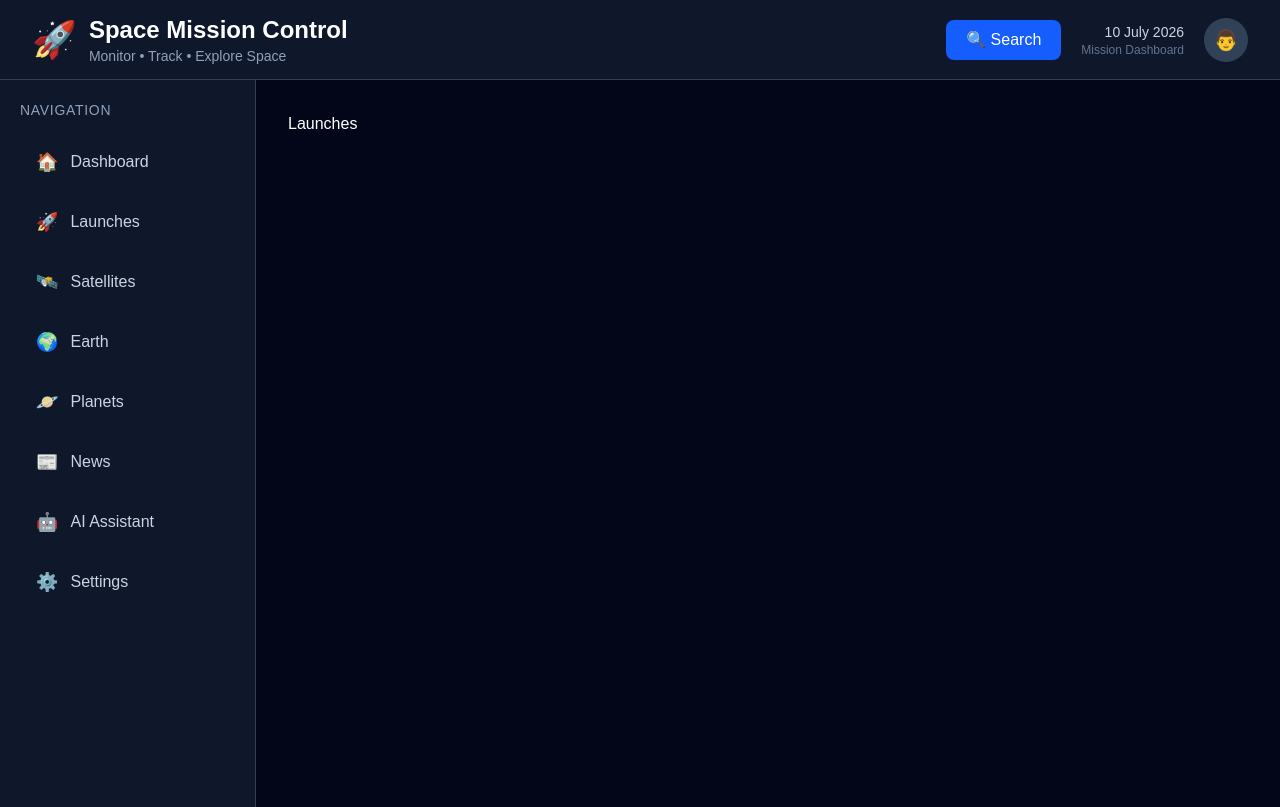
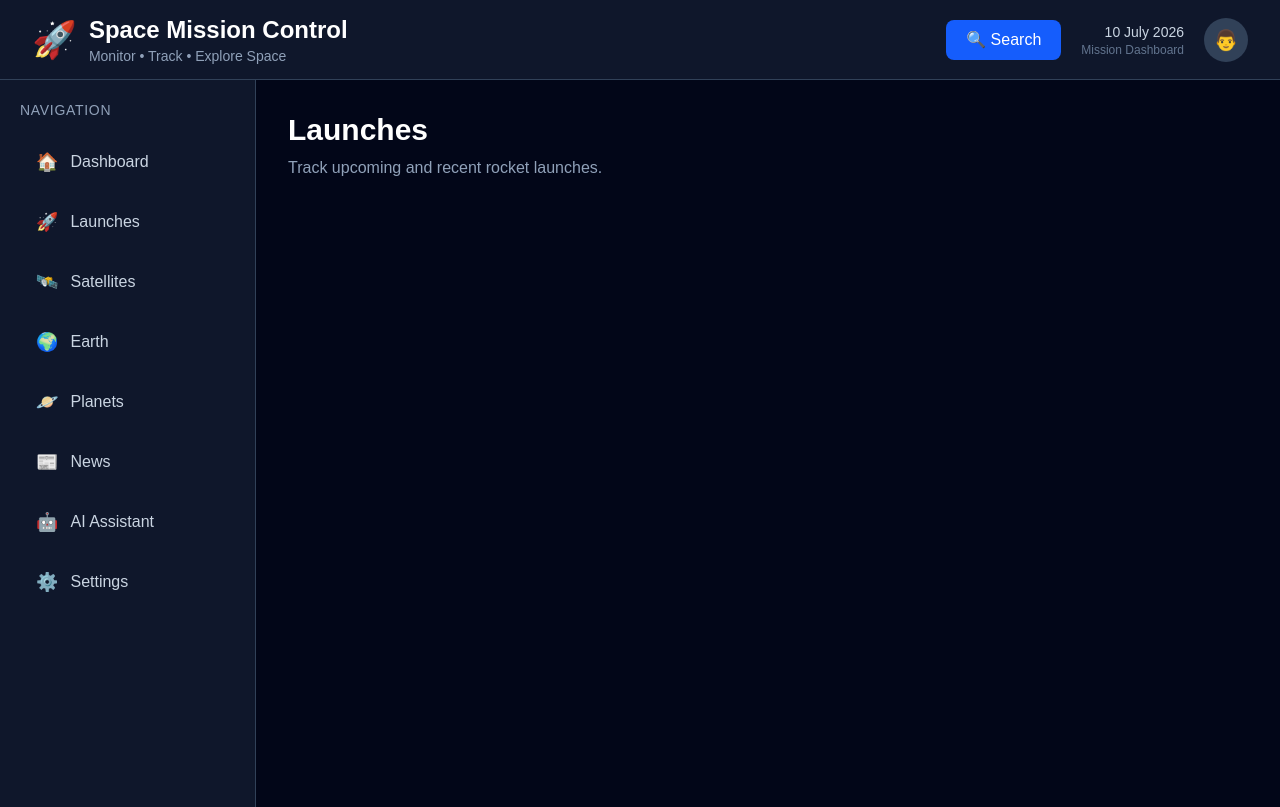
Before and after one commit to pragatipandey-tech/Space-Mission-Control, a React (Vite) app in the folder frontend/: page /launches in a window 1280 px wide. Built offline with nearby package versions, Linux system fonts and the light colour scheme.

Commit message:
feat: create reusable page header component

```diff
--- /dev/null
+++ b/frontend/src/components/common/PageHeader.tsx
@@ -0,0 +1,21 @@
+type PageHeaderProps = {
+  title: string;
+  description: string;
+};
+
+export default function PageHeader({
+  title,
+  description,
+}: PageHeaderProps) {
+  return (
+    <div className="mb-8">
+      <h1 className="text-3xl font-bold text-white">
+        {title}
+      </h1>
+
+      <p className="mt-2 text-slate-400">
+        {description}
+      </p>
+    </div>
+  );
+}
--- a/frontend/src/pages/Launches.tsx
+++ b/frontend/src/pages/Launches.tsx
@@ -1,3 +1,12 @@
+import PageHeader from "../components/common/PageHeader";
+
 export default function Launches() {
-  return <h1>Launches</h1>;
+  return (
+    <div>
+      <PageHeader
+        title="Launches"
+        description="Track upcoming and recent rocket launches."
+      />
+    </div>
+  );
 }
```
